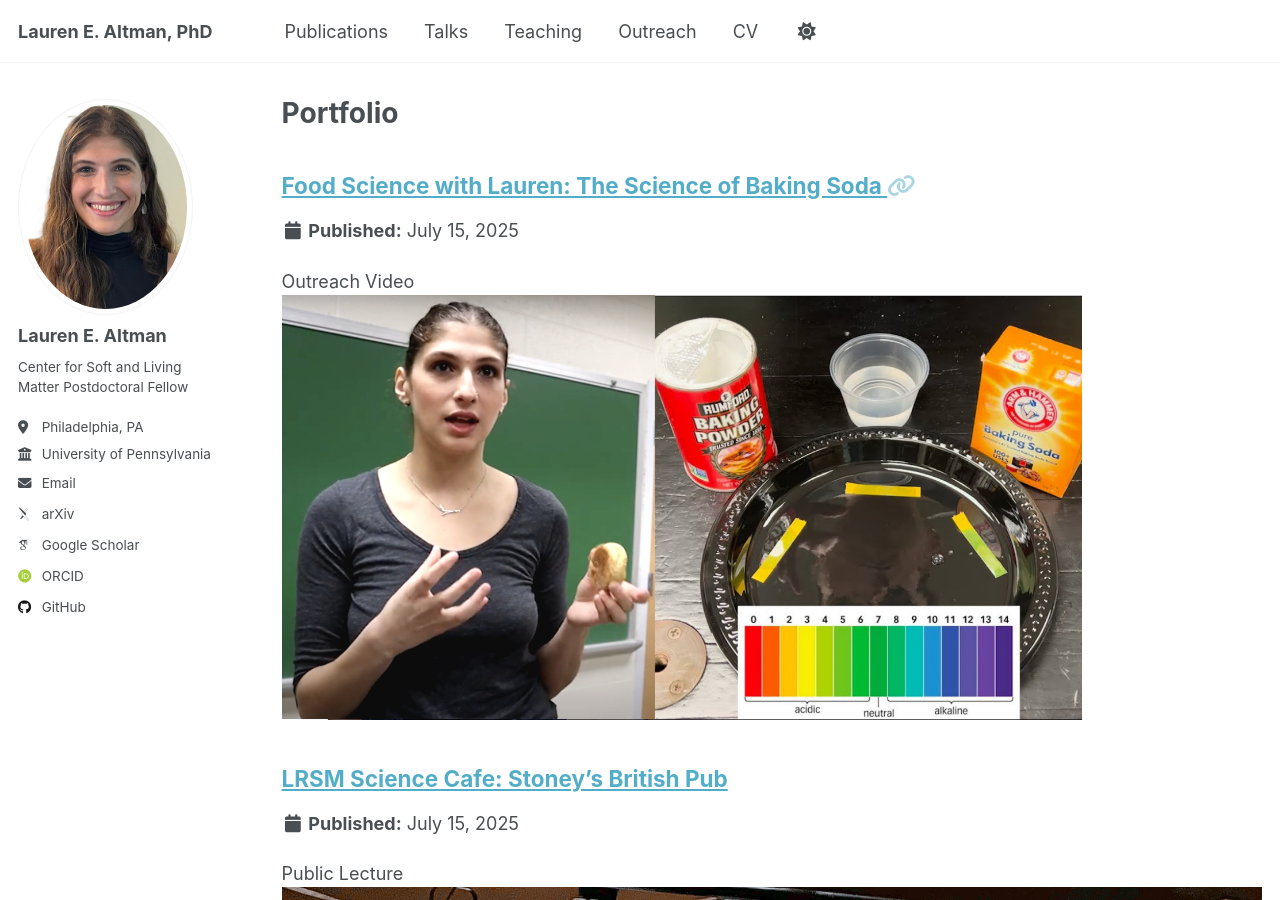
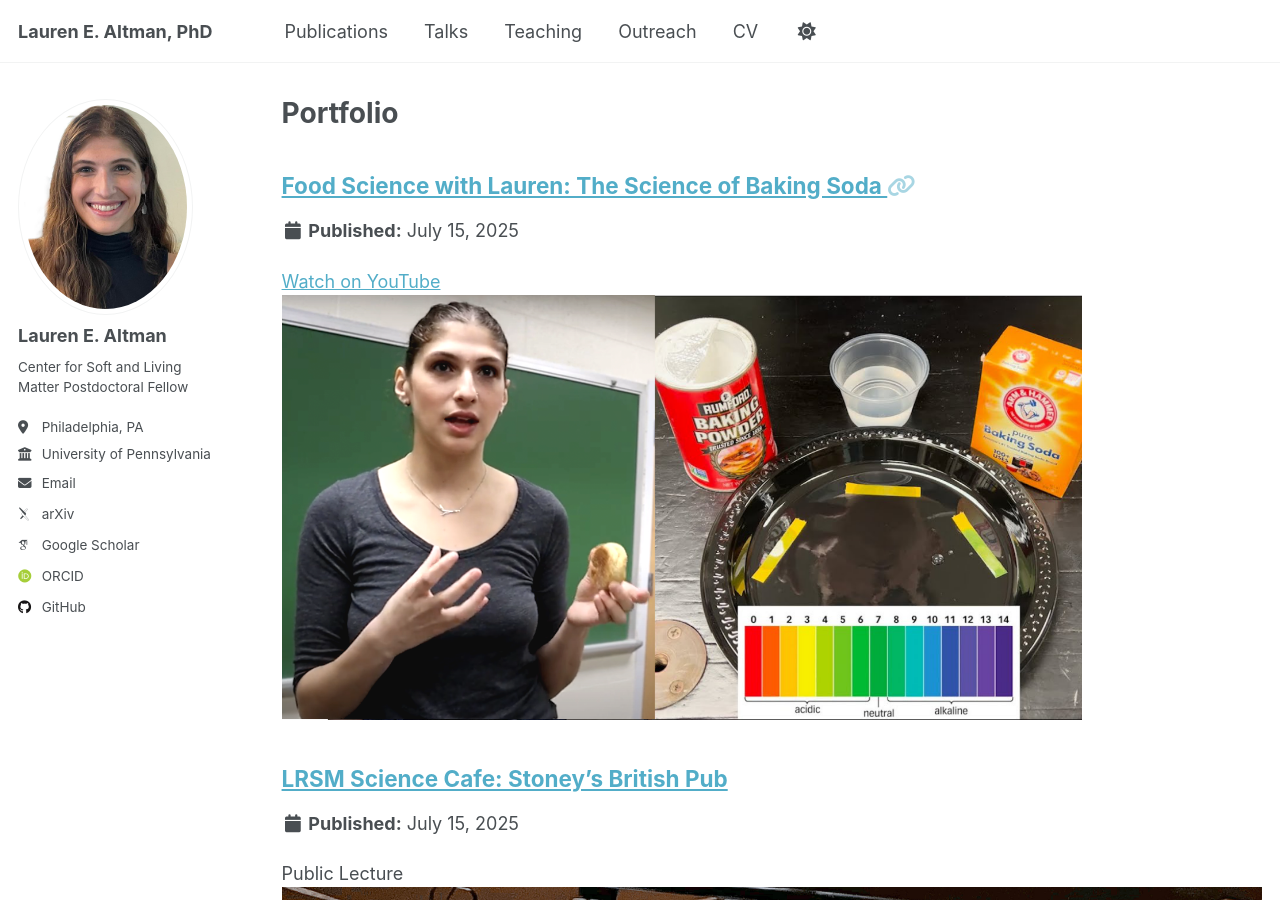
Before and after one commit to laltman2/laltman2.github.io, a Jekyll site: the page built from _pages/portfolio.html, in a window 1280 px wide and 900 px high. Built offline with Jekyll 4.4.1, drawn with Linux system fonts in a browser that asks for light colours; some web fonts are replaced; a script that is not in the unit is left out.

Commit message:
Update bakingsoda.md

```diff
--- a/_portfolio/bakingsoda.md
+++ b/_portfolio/bakingsoda.md
@@ -1,7 +1,7 @@
 ---
 title: "Food Science with Lauren: The Science of Baking Soda"
 link: https://www.youtube.com/watch?v=PjT-Fdg3JRo
-excerpt: "Outreach Video<br/><img src='../images/bakingsoda.png' class='center' width = '800'>"
+excerpt: "<a href='https://www.youtube.com/watch?v=PjT-Fdg3JRo'>Watch on YouTube</a><br/><img src='../images/bakingsoda.png' class='center' width = '800'>"
 collection: portfolio
 ---
 <a href="https://www.youtube.com/watch?v=PjT-Fdg3JRo">Watch on YouTube</a>
```
